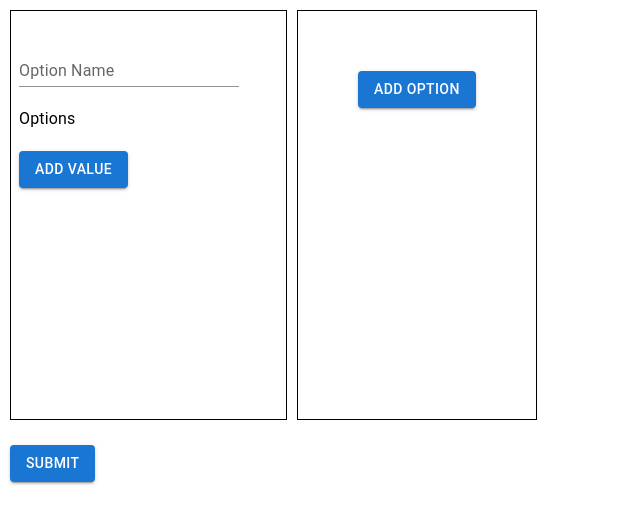
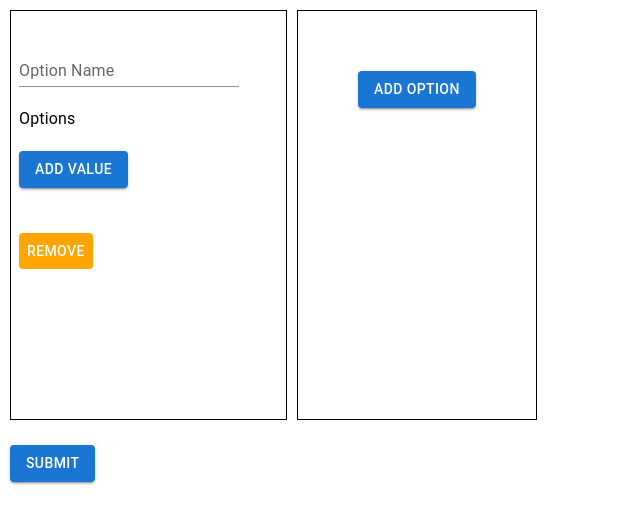
Before and after one commit to Dineshjeeva/dinesh-atdigitals-worksheets, a React (Create React App) app in the folder react-basics-project/: page / in a window 1280 px wide. Both pictures are taken after a click on the button "ADD OPTION". Shown: the top 524 px of the page, without its empty margins (0-640 px from the left). Built offline with nearby package versions, Linux system fonts and the light colour scheme.

Commit message:
ClearButton Changes

```diff
--- a/react-basics-project/package.json
+++ b/react-basics-project/package.json
@@ -5,6 +5,7 @@
   "dependencies": {
     "@emotion/react": "^11.10.5",
     "@emotion/styled": "^11.10.5",
+    "@mui/icons-material": "^5.10.9",
     "@mui/material": "^5.10.12",
     "@testing-library/jest-dom": "^5.16.5",
     "@testing-library/react": "^13.4.0",
--- a/react-basics-project/src/component/Addoptions.tsx
+++ b/react-basics-project/src/component/Addoptions.tsx
@@ -1,12 +1,15 @@
+import { ChangeEvent, Dispatch, SetStateAction } from "react";
+
 import AddoptioinsButton from "./AddoptionsButton";
 import Addvalues from "./Addvalues";
 import { Box } from "@mui/material";
-import { ChangeEvent } from "react";
 
 interface defaultProps {
   addOptionHandler: () => void;
   addOptions: { Name: string; Option: string[] }[];
   addValueHandler: (i: number) => void;
+  setAddOptions: Dispatch<SetStateAction<{ Name: string; Option: string[] }[]>>;
+
   handleChange: (
     i: number,
     item: number,
@@ -25,6 +28,7 @@ export default function Addoptions({
   handleOption,
   addValueHandler,
   handleChange,
+  setAddOptions,
 }: defaultProps) {
   return (
     <Box paddingTop="10px" display="flex">
@@ -34,6 +38,8 @@ export default function Addoptions({
           addValueHandler={() => addValueHandler(index)}
           addValues={addOptions[index]["Option"]}
           handleChange={(i, e) => handleChange(index, i, e)}
+          addOptions={[]}
+          setAddOptions={setAddOptions}
         />
       ))}
       <Box marginLeft="10px" border="1px solid black">
--- a/react-basics-project/src/component/Addvalues.tsx
+++ b/react-basics-project/src/component/Addvalues.tsx
@@ -1,12 +1,17 @@
 import { Box, Button, TextField, Typography } from "@mui/material";
+import { ChangeEvent, Dispatch, SetStateAction } from "react";
 
-import { ChangeEvent } from "react";
+import CloseIcon from "@mui/icons-material/Close";
 import Optionshead from "./Optionshead";
 
 interface DefaultPropsOne {
   onChange: (e: ChangeEvent<HTMLInputElement | HTMLTextAreaElement>) => void;
   addValueHandler: () => void;
   addValues: string[];
+  addOptions: { Name: string; Option: string[] }[];
+
+  setAddOptions: Dispatch<SetStateAction<{ Name: string; Option: string[] }[]>>;
+
   handleChange: (
     i: number,
     e: ChangeEvent<HTMLInputElement | HTMLTextAreaElement>
@@ -18,7 +23,16 @@ export default function Addvalues({
   addValueHandler,
   handleChange,
   addValues,
+  setAddOptions,
+  addOptions,
 }: DefaultPropsOne) {
+  const removeInputFields = (index: number) => {
+    const rows = [...addOptions];
+    rows.splice(index, 1);
+    setAddOptions(rows);
+  };
+  console.log(addOptions);
+
   return (
     <Box
       width="259px"
@@ -31,6 +45,13 @@ export default function Addvalues({
       {addValues.map((element, index) => (
         <Box marginBottom="20px">
           <TextField
+            InputProps={{
+              endAdornment: (
+                <Button onClick={() => removeInputFields(index)}>
+                  <CloseIcon color="action" />
+                </Button>
+              ),
+            }}
             id="standard-basic"
             label={"value " + (index + 1)}
             variant="standard"
@@ -44,6 +65,11 @@ export default function Addvalues({
           ADD VALUE
         </Button>
       </Typography>
+      <Button
+        style={{ background: "orange", color: "white", marginTop: "25px" }}
+      >
+        REMOVE
+      </Button>
     </Box>
   );
 }
--- a/react-basics-project/src/component/Totalall.tsx
+++ b/react-basics-project/src/component/Totalall.tsx
@@ -3,16 +3,6 @@ import { ChangeEvent, FormEvent, useState } from "react";
 import Addoptions from "./Addoptions";
 import { Box } from "@mui/system";
 import { Button } from "@mui/material";
-
-// interface AddvaluesButtonProps {
-//   Name: string;
-// }
-
-// type Item = [];
-// type Statealign = {
-//   Name: string;
-//   options: Item[];
-// };
 
 export default function Totalall() {
   const [addOptions, setAddOptions] = useState<
@@ -62,6 +52,7 @@ export default function Totalall() {
           handleOption={handleOption}
           addValueHandler={addValueHandler}
           handleChange={handleChange}
+          setAddOptions={setAddOptions}
         />
 
         <Box padding="10px" paddingTop="25px">
```
Also changed, not shown: 1 other file (tests, documents, lock files or other folders).
